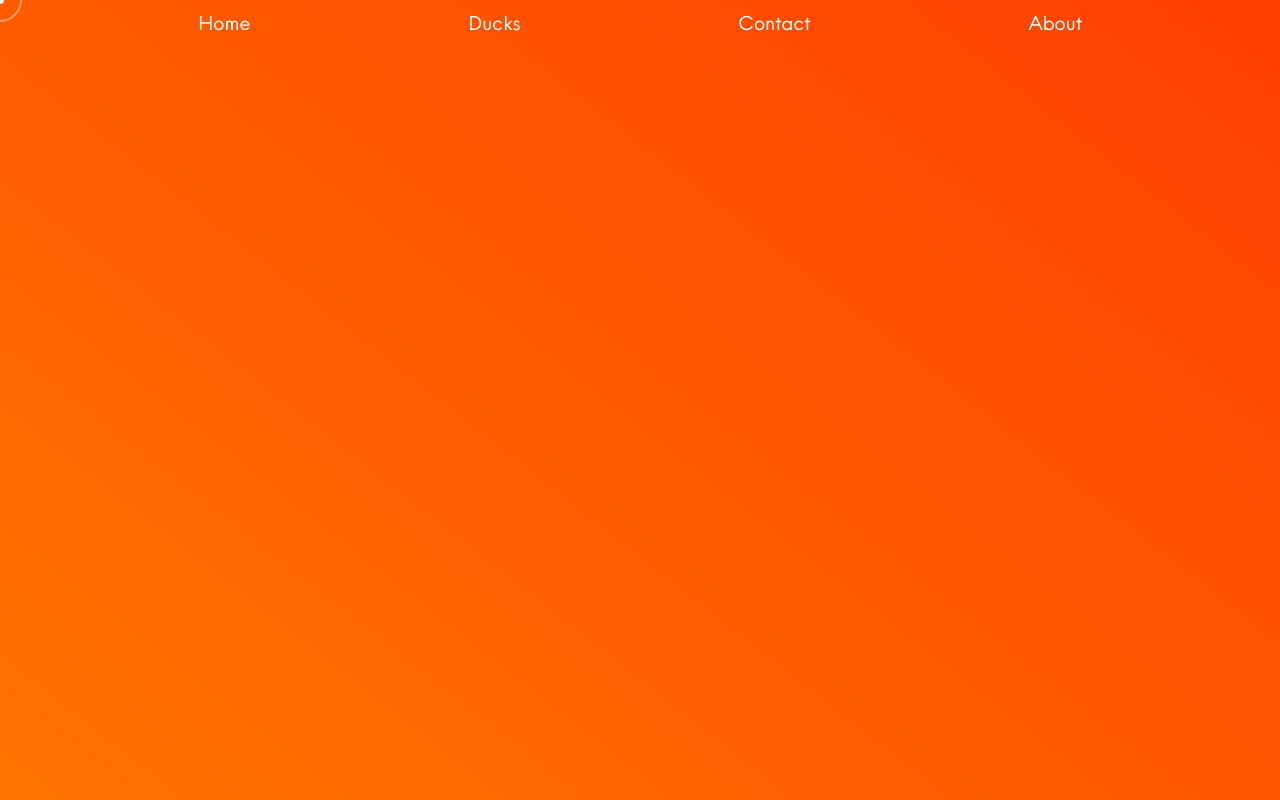
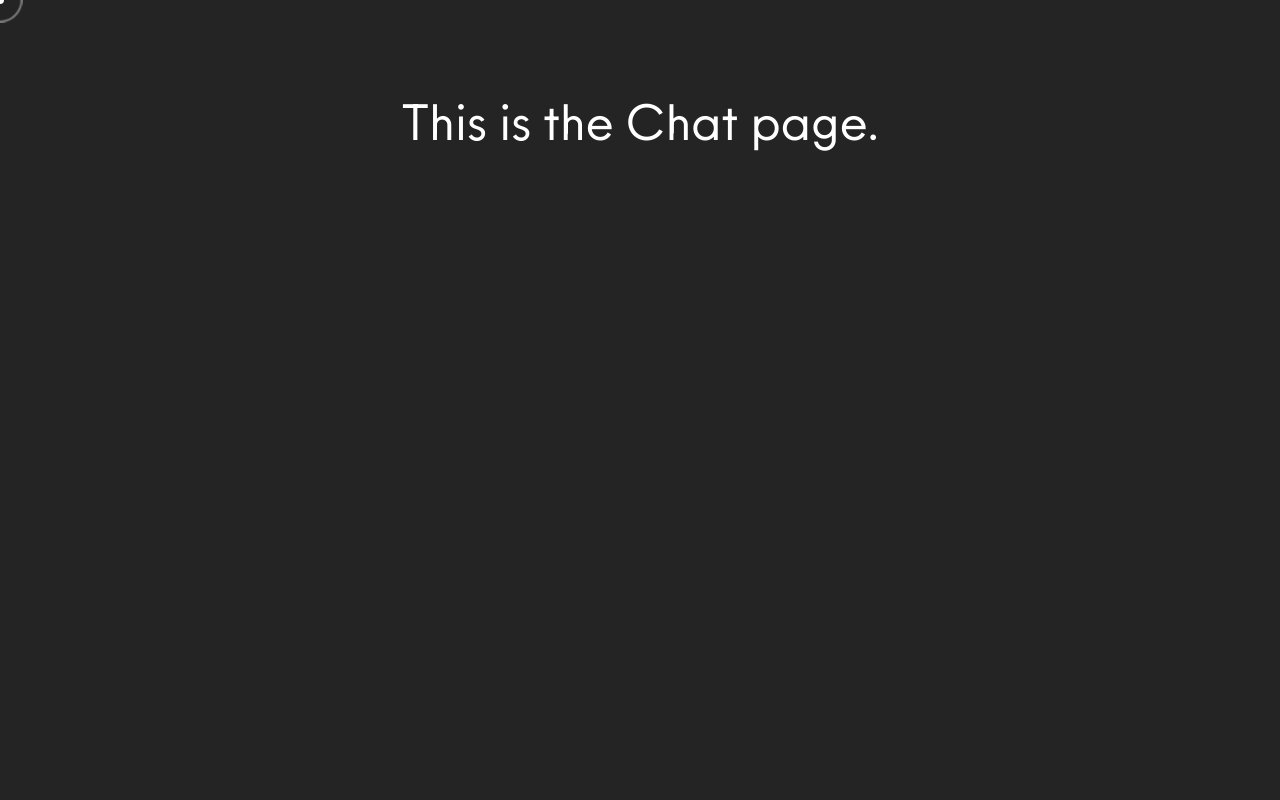
Before and after one commit to Slackow/ClassBuilder3D, a React (Vite) app in the folder frontend/: page /chat in a window 1280 px wide. Built offline with nearby package versions, Linux system fonts and the light colour scheme.

Commit message:
Initialized Chat page
Note: Not yet finished, but you can add the elements to make it work. Just here to replace rickroll.

```diff
--- a/frontend/src/App.jsx
+++ b/frontend/src/App.jsx
@@ -1,6 +1,8 @@
+import React from 'react'; // Good practice to import React
 import Duck3D from './Duck3D';
 import Contacts from './Contacts';
 import About from './About';
+import Chat from './Chat'; // <-- 1. Import Chat component
 import { BrowserRouter as Router, Routes, Route, Link } from 'react-router-dom';
 import Cursor from './cursor';
 import './App.css';
@@ -9,7 +11,8 @@ import './App.css';
 function Navigation() {
   return (
     <div className="topnav">
-      <Link className="active" to="/">Home</Link>
+      {/* Use NavLink later if you need active styling based on route */}
+      <Link to="/">Home</Link>
       <Link to="/news">Ducks</Link>
       <Link to="/contact">Contact</Link>
       <Link to="/about">About</Link>
@@ -17,20 +20,18 @@ function Navigation() {
   );
 }
 
-// Home component with your original App.jsx content
+// Home component with updated Enter button
 function Home() {
   return (
     <div className="fade-container">
       <div className="duck-container">
         <Duck3D />
+        {/* If you still want the quack sound, add the hitbox button back here */}
       </div>
       <h1>Welcome To ClassBuilder3D!</h1>
       <div className="logo">
-        <a
-          href="https://www.youtube.com/watch?v=dQw4w9WgXcQ&pp=ygUXbmV2ZXIgZ29ubmEgZ2l2ZSB5b3UgdXA%3D"
-          target="_blank"
-          rel="noreferrer"
-        >
+        {/* 3. Replace <a> with <Link> pointing to the chat route */}
+        <Link to="/chat">
           <button
             style={{
               backgroundColor: 'black',
@@ -40,11 +41,12 @@ function Home() {
               borderRadius: '20px',
               cursor: 'pointer',
               outline: '2px solid white'
+              // Add other necessary styles if Link changes layout/appearance
             }}
           >
             Enter
           </button>
-        </a>
+        </Link>
       </div>
       <div className="card">
         <p>The Ultimate Class Scheduling Platform.</p>
@@ -59,13 +61,16 @@ function App() {
   return (
     <Router>
       <div>
-      <Cursor />
+        <Cursor />
         <Navigation />
         <Routes>
           <Route path="/" element={<Home />} />
           <Route path="/contact" element={<Contacts />} />
           <Route path="/about" element={<About />} />
-          {/* You can add additional routes for news, about, etc. */}
+          {/* 2. Add the Route for the Chat component */}
+          <Route path="/chat" element={<Chat />} />
+          {/* You might want a route for /news too */}
+          {/* <Route path="/news" element={<SomeDucksComponent />} /> */}
         </Routes>
       </div>
     </Router>
--- /dev/null
+++ b/frontend/src/Chat.css
@@ -0,0 +1,45 @@
+/* src/Chat.css */
+
+.chat-fullscreen-container {
+  /* Positioning & Sizing */
+  position: fixed; /* Position relative to the viewport, ignore document flow */
+  top: 0;          /* Align to the very top edge */
+  left: 0;         /* Align to the very left edge */
+  width: 100vw;    /* Take full viewport width */
+  height: 100vh;   /* Take full viewport height */
+
+  /* Stacking Order */
+  /* Make sure this z-index is higher than your .topnav's z-index */
+  /* If .topnav has no z-index or is lower than 100, this will work */
+  z-index: 100;
+
+  /* Appearance */
+  background-color: #242424; /* Example background - change as needed */
+  color: white;             /* Example text color */
+
+  /* Content Handling */
+  padding: 20px;              /* Add padding for content inside */
+  box-sizing: border-box;     /* Include padding within the width/height */
+  overflow-y: auto;           /* Allow scrolling if content exceeds screen height */
+
+  /* Optional: Apply a fade-in specifically for the chat */
+  opacity: 0;
+  animation: chatContainerFadeIn 0.6s ease-out forwards;
+}
+
+@keyframes chatContainerFadeIn {
+  to {
+    opacity: 1;
+  }
+}
+
+/* Style content within the chat container */
+.chat-fullscreen-container h1 {
+  margin-top: 0; /* Remove default top margin */
+  /* Add other styles for your chat title */
+}
+
+/* Add styles for your chat messages, input fields, etc. below */
+/* Example: */
+/* .chat-messages { ... } */
+/* .chat-input { ... } */
--- /dev/null
+++ b/frontend/src/Chat.jsx
@@ -0,0 +1,16 @@
+// src/Chat.jsx
+
+import React from 'react'; // Import React
+import './Chat.css'; // Make sure this CSS file exists and is imported
+
+function Chat() {
+  return (
+    // Add a specific class for full-screen styling
+    <div className="chat-fullscreen-container">
+     <h1>This is the Chat page.</h1>
+     {/* You would add your actual chat interface elements here */}
+    </div>
+  );
+}
+
+export default Chat;
```
